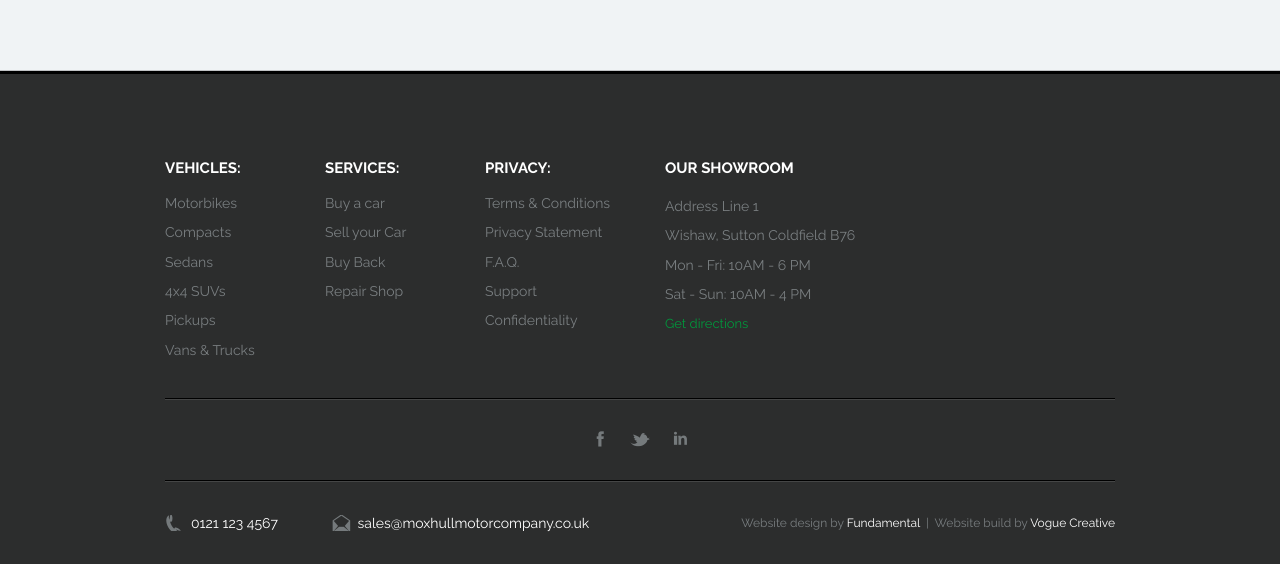
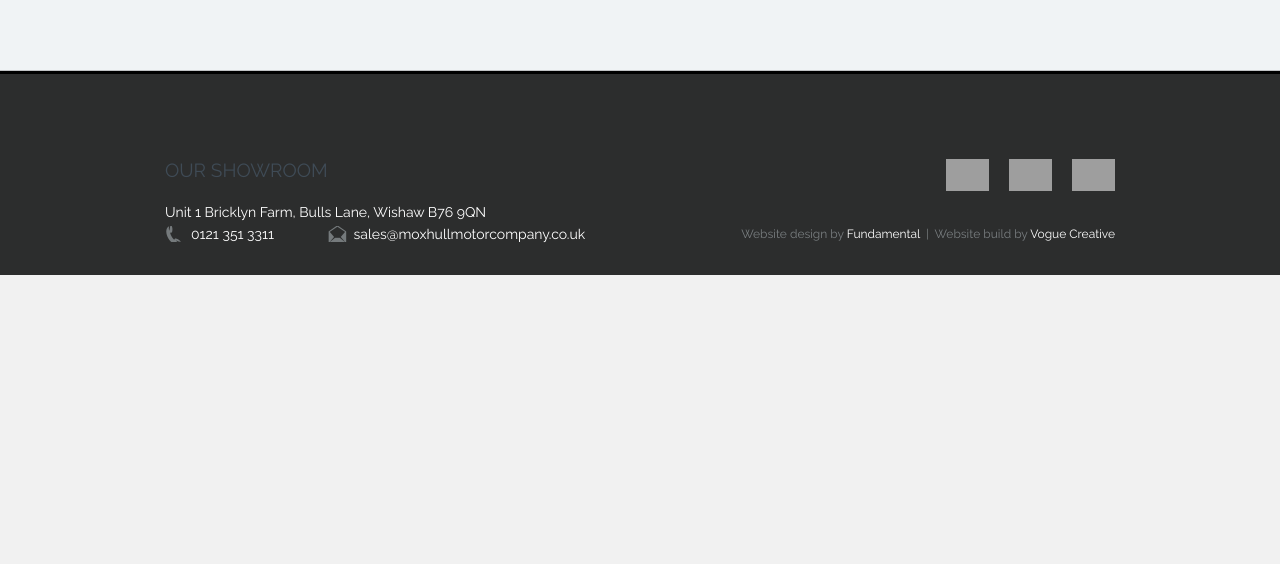
Before and after one commit to voguegroup/moxhullmc, a PHP site: page /index.php in a window 1280 px wide. Shown: the part 3332-3896 px from the top of the page. After the commit the page ends 3607 px from the top, so only its background shows below. Run offline with PHP 8.4, Linux system fonts and the light colour scheme; grey boxes are pictures that could not be loaded.

Commit message:
new footer style

```diff
--- a/components/footer.php
+++ b/components/footer.php
@@ -1,74 +1,34 @@
 <div class="footer">
 	<div class="container clearfix">
 
-		<div class="f_col f_col_1">
-            <h3>Vehicles:</h3>
-            <ul>
-                <li><a href="#"><span>Motorbikes</span></a></li>
-                <li><a href="#"><span>Compacts</span></a></li>
-                <li><a href="#"><span>Sedans</span></a></li>
-                <li><a href="#"><span>4x4 SUVs</span></a></li>
-                <li><a href="#"><span>Pickups</span></a></li>
-                <li><a href="#"><span>Vans & Trucks</span></a></li>
-            </ul>
-        </div>
-        <!--/ footer col 1 -->
 
-        <div class="f_col f_col_2">
-			<h3>Services:</h3>
-            <ul>
-                <li><a href="#"><span>Buy a car</span></a></li>
-                <li><a href="#"><span>Sell your Car</span></a></li>
-                <li><a href="#"><span>Buy Back</span></a></li>
-                <li><a href="#"><span>Repair Shop </span></a></li>
-            </ul>
-        </div>
-        <!--/ footer col 2 -->
 
-        <div class="f_col f_col_3">
-            <h3>Privacy:</h3>
-            <ul>
-                <li><a href="#"><span>Terms & Conditions</span></a></li>
-                <li><a href="#"><span>Privacy Statement</span></a></li>
-                <li><a href="#"><span>F.A.Q.</span></a></li>
-                <li><a href="#"><span>Support</span></a></li>
-                <li><a href="#"><span>Confidentiality</span></a></li>
-            </ul>
-        </div>
-        <!--/ footer col 3 -->
 
-        <div class="f_col f_col_4">
-           	<h3>OUR SHOWROOM</h3>
-            <div class="footer_address">
-                <div class="address">
-	                Address Line 1<br>
-	                Wishaw, Sutton Coldfield B76
-                </div>
-                <div class="hours">
-                	Mon - Fri: 10AM - 6 PM<br>
-					Sat - Sun: 10AM - 4 PM
-				</div>
-                <a href="contact.php" class="notice">Get directions</a>
-            </div>
 
-      	</div>
-        <!--/ footer col 4 -->
 
-        <div class="clear"></div>
 
-        <div class="footer_social">
-        	<div class="social_inner">
 
-			    <a href="#" class="social-fb"><span>Facebook</span></a>
-			    <a href="#" class="social-twitter"><span>Twitter</span></a>
 
-			    <a href="#" class="social-linkedin"><span>LinkedIn</span></a>
-
-            </div>
-		</div>
 
         <div class="footer_contacts">
-        	<span class="phone">0121 123 4567</span>
+
+        	<h3>OUR SHOWROOM</h3>
+            Unit 1 Bricklyn Farm,
+Bulls Lane,
+Wishaw
+B76 9QN
+        </div>
+
+        <div class="copyright">
+        <img src="images/temp/hpi.png" width="43" height="43" alt="HPI car check approved"><img style="margin-left:20px" width="43" height="43" src="images/temp/warranty.png" alt="3 month warranty"><img style="margin-left:20px" width="43" height="43" src="images/temp/cards.png" alt="accepts most debit and credit cards">
+        </div>
+
+
+        <div class="clear" style="margin-top:20px"></div>
+
+        <div class="footer_contacts">
+
+        	<span class="phone">0121 351 3311</span>
             <span class="email">sales@moxhullmotorcompany.co.uk</span>
         </div>
 
```
